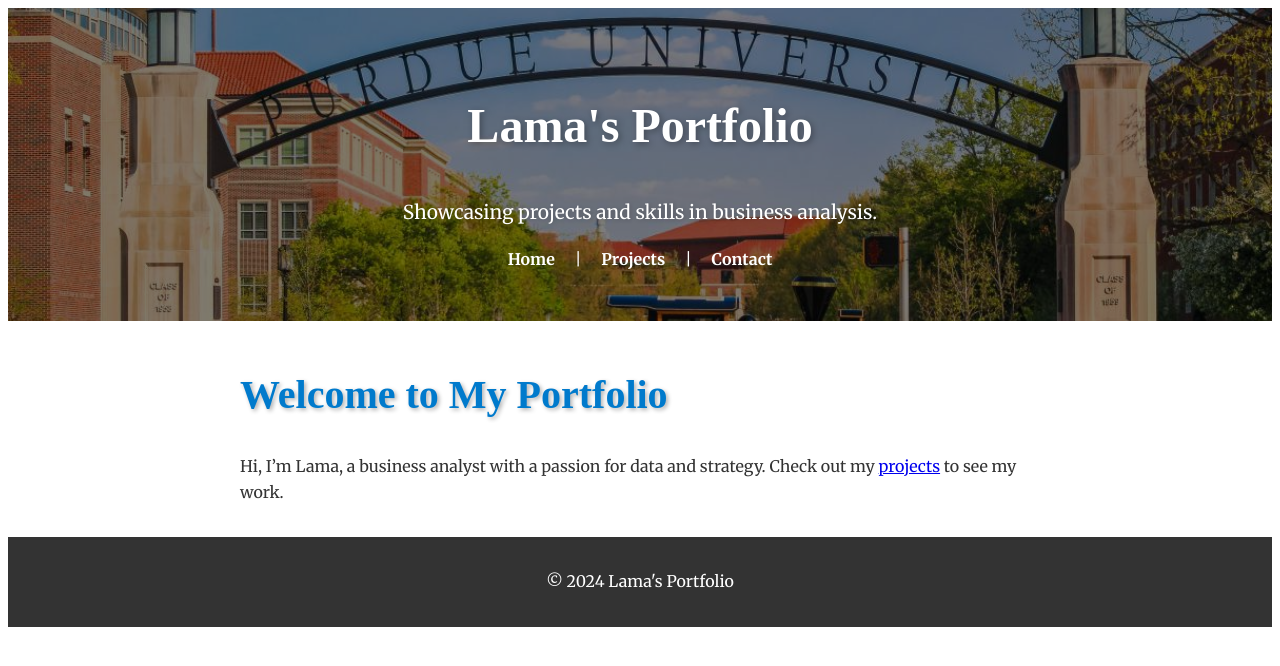
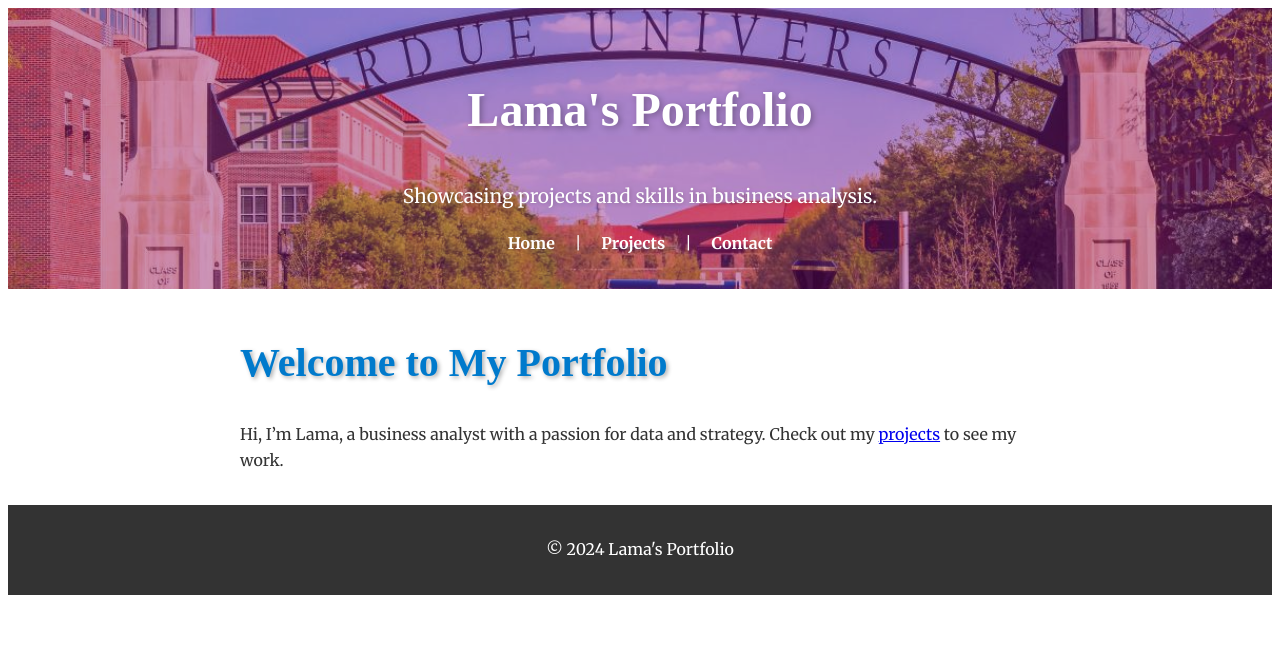
Before and after one commit to LamaJuraisi/Portfolio, a Jekyll site: the page built from index.md, in a window 1280 px wide. Shown: the top 666 px of the page. Built offline with Jekyll 4.4.1, drawn with Linux system fonts in a browser that asks for light colours; some web fonts are replaced.

Commit message:
Update main.css

```diff
--- a/assets/css/main.css
+++ b/assets/css/main.css
@@ -1,21 +1,21 @@
+/* Base body styles */
 body {
   font-family: 'Merriweather', serif;
   line-height: 1.6;
   color: #333;
 }
 
-/* Header styles with background image */
+/* Header styles with background image and purple tint overlay */
 header {
   position: relative;
-  background: url('https://lamajuraisi.github.io/Portfolio/assets/images/pic03.jpg') no-repeat center center !important;
-  background-size: cover !important;
+  background: url('/assets/images/pic03.jpg') no-repeat center center;
+  background-size: cover;
   color: white;
   text-align: center;
   padding: 3em 1em;
 }
 
-
-/* Overlay to darken background for text visibility */
+/* Purple-tinted overlay for header */
 header::before {
   content: "";
   position: absolute;
@@ -23,11 +23,11 @@ header::before {
   left: 0;
   width: 100%;
   height: 100%;
-  background: rgba(0, 0, 0, 0.5);
+  background: rgba(128, 0, 128, 0.4); /* Purple tint with 40% opacity */
   z-index: 0;
 }
 
-/* Ensure header text and nav are above overlay */
+/* Ensure header text and nav are above the overlay */
 header h1, header p, header nav {
   position: relative;
   z-index: 1;
@@ -92,3 +92,12 @@ h2 {
   font-size: 2em;
   text-shadow: 1px 1px 3px rgba(0, 0, 0, 0.2);
 }
+
+/* Additional styles for header nav alignment */
+header {
+  background: url('/assets/images/pic03.jpg') no-repeat center center;
+  background-size: cover;
+  color: white;
+  text-align: center;
+  padding: 2em;
+}
```
